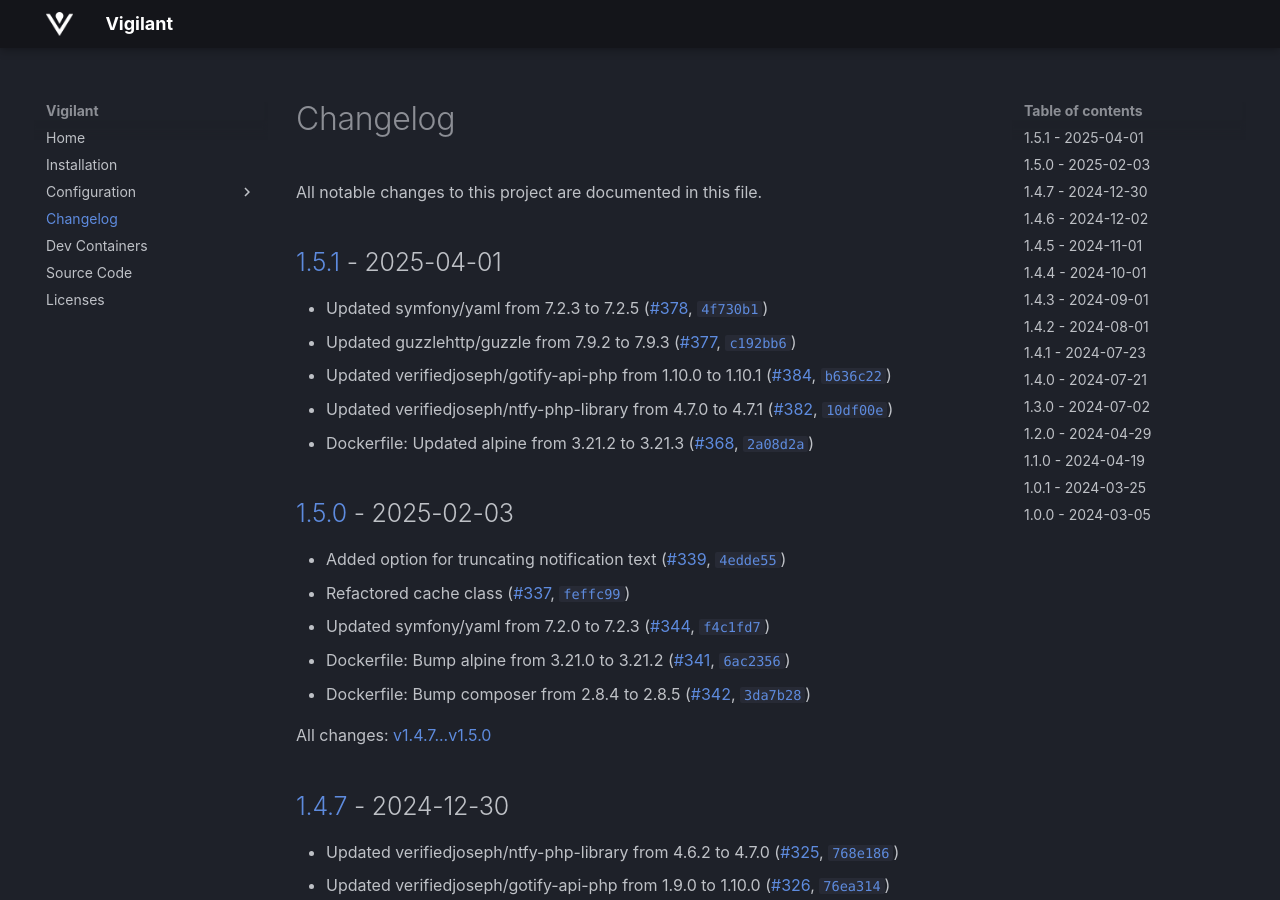
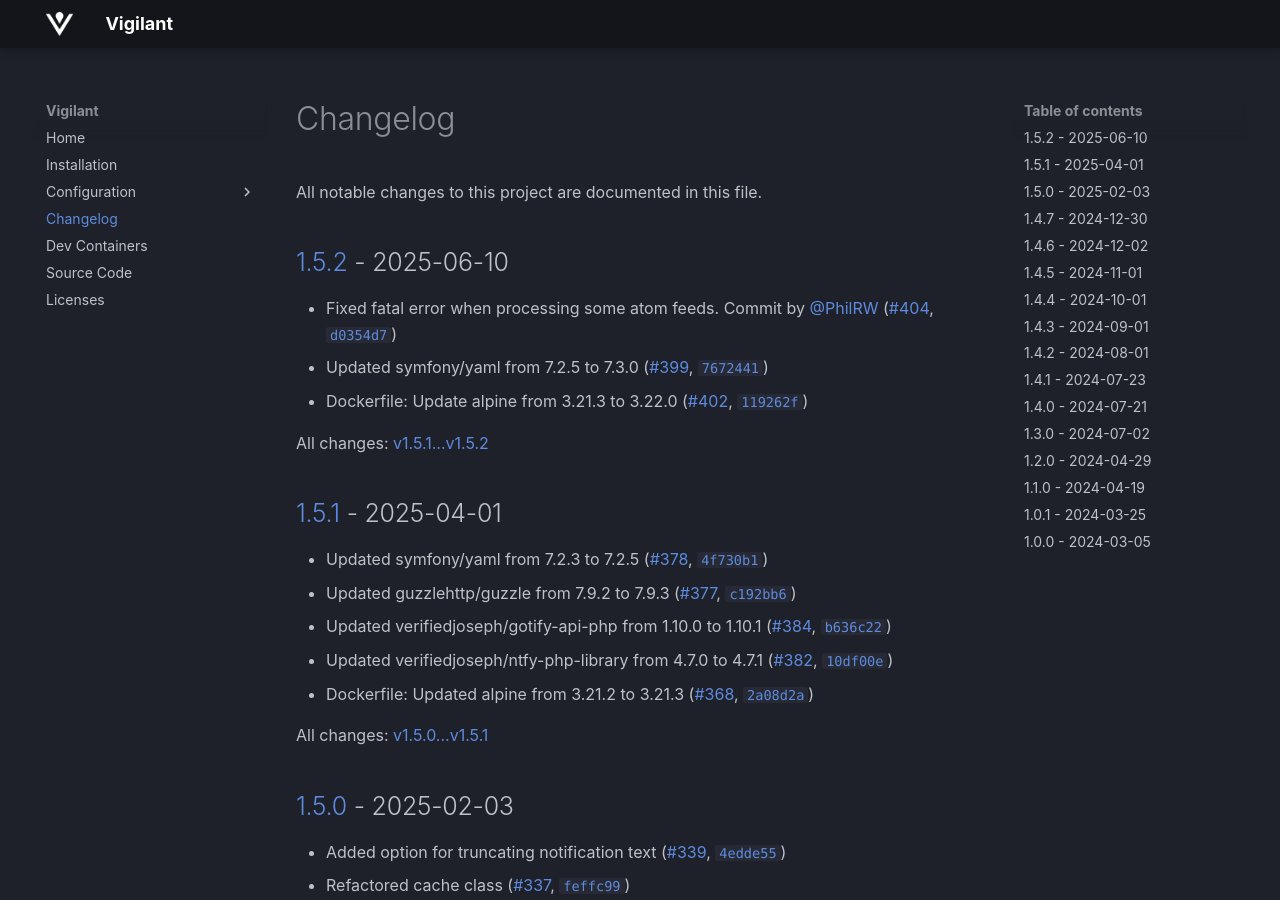
Before and after one commit to VerifiedJoseph/vigilant, an MkDocs documentation site: the page built from docs/changelog.md, in a window 1280 px wide and 900 px high. Built offline with MkDocs 1.6.1 and Material for MkDocs 9.7.7, drawn with Linux system fonts in a browser that asks for light colours; plug-ins that fetch from the network failed and are left out.

Commit message:
Version 1.5.2 (#406)

```diff
--- a/CHANGELOG.md
+++ b/CHANGELOG.md
@@ -1,6 +1,14 @@
 # Changelog
 
 All notable changes to this project are documented in this file.
+
+## [1.5.2](https://github.com/VerifiedJoseph/vigilant/releases/tag/v1.5.2) - 2025-06-10
+
+- Fixed fatal error when processing some atom feeds. Commit by [@PhilRW](https://github.com/PhilRW) ([#404](https://github.com/VerifiedJoseph/vigilant/pull/404), [`d0354d7`](https://github.com/VerifiedJoseph/vigilant/commit/d0354d7eccabd33641f26cf19391f4f1c0e84c0b))
+- Updated symfony/yaml from 7.2.5 to 7.3.0 ([#399](https://github.com/VerifiedJoseph/vigilant/pull/399), [`7672441`](https://github.com/VerifiedJoseph/vigilant/commit/7672441e1a13aa390f7d16cba4bacc8306d410e8))
+- Dockerfile: Update alpine from 3.21.3 to 3.22.0 ([#402](https://github.com/VerifiedJoseph/vigilant/pull/402), [`119262f`](https://github.com/VerifiedJoseph/vigilant/commit/119262ff66bbd9c92c344bc800f0d77b7aac9c38))
+
+All changes: [v1.5.1...v1.5.2](https://github.com/VerifiedJoseph/vigilant/compare/v1.5.1...v1.5.2)
 
 ## [1.5.1](https://github.com/VerifiedJoseph/vigilant/releases/tag/v1.5.1) - 2025-04-01
 
@@ -9,6 +17,8 @@ All notable changes to this project are documented in this file.
 - Updated verifiedjoseph/gotify-api-php from 1.10.0 to 1.10.1 ([#384](https://github.com/VerifiedJoseph/vigilant/pull/384), [`b636c22`](https://github.com/VerifiedJoseph/vigilant/commit/b636c22733c89342c062b640f84644e79f694c05))
 - Updated verifiedjoseph/ntfy-php-library from 4.7.0 to 4.7.1 ([#382](https://github.com/VerifiedJoseph/vigilant/pull/382), [`10df00e`](https://github.com/VerifiedJoseph/vigilant/commit/10df00ecee0d8b82675250e1986cddf336493e60))
 - Dockerfile: Updated alpine from 3.21.2 to 3.21.3 ([#368](https://github.com/VerifiedJoseph/vigilant/pull/368), [`2a08d2a`](https://github.com/VerifiedJoseph/vigilant/commit/2a08d2a1fdf4aa87c413c4354ac8efdd9485e9f1))
+
+All changes: [v1.5.0...v1.5.1](https://github.com/VerifiedJoseph/vigilant/compare/v1.5.0...v1.5.1)
 
 ## [1.5.0](https://github.com/VerifiedJoseph/vigilant/releases/tag/v1.5.0) - 2025-02-03
 
--- a/docker-compose.yml
+++ b/docker-compose.yml
@@ -1,7 +1,7 @@
 version: '3'
 services:
   vigilant:
-    image: ghcr.io/verifiedjoseph/vigilant:1.5.1
+    image: ghcr.io/verifiedjoseph/vigilant:1.5.2
     environment:
       - VIGILANT_TIMEZONE=Europe/London
       - VIGILANT_NOTIFICATION_SERVICE=ntfy
```
Also changed, not shown: docs/install.md (+1 -1 lines), 1 other file.
